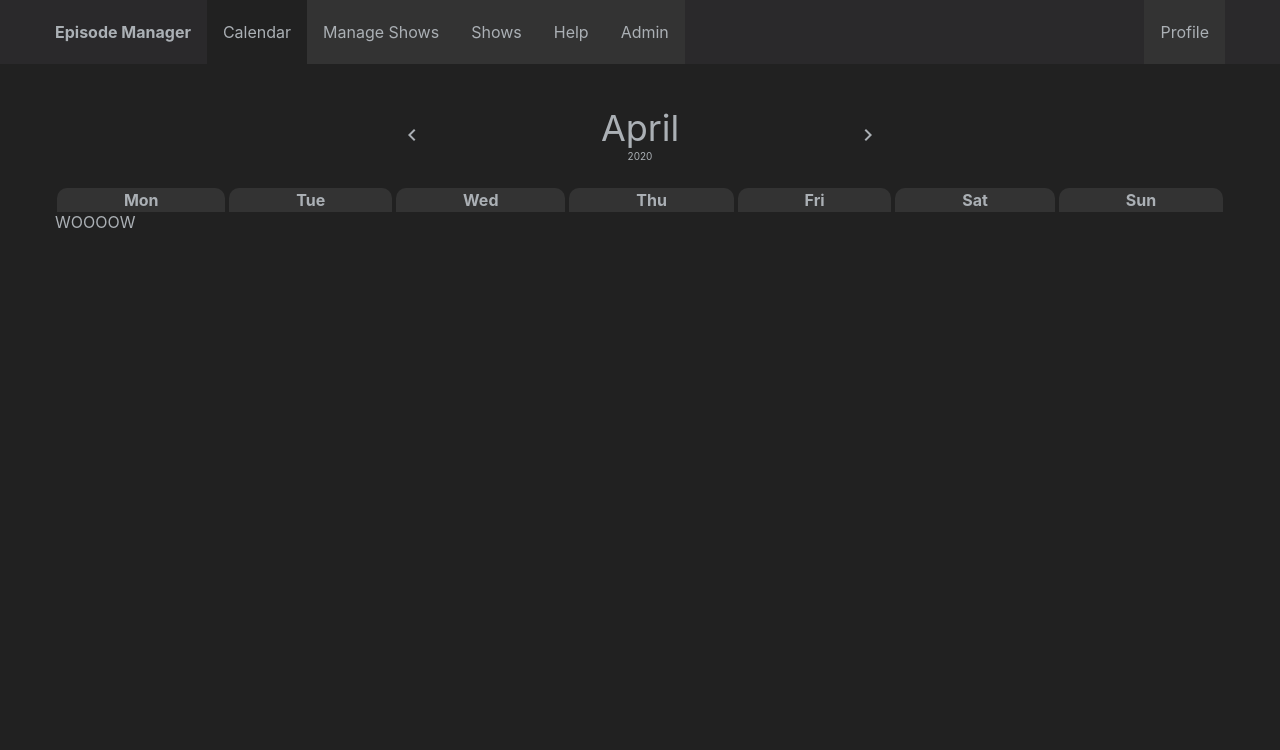
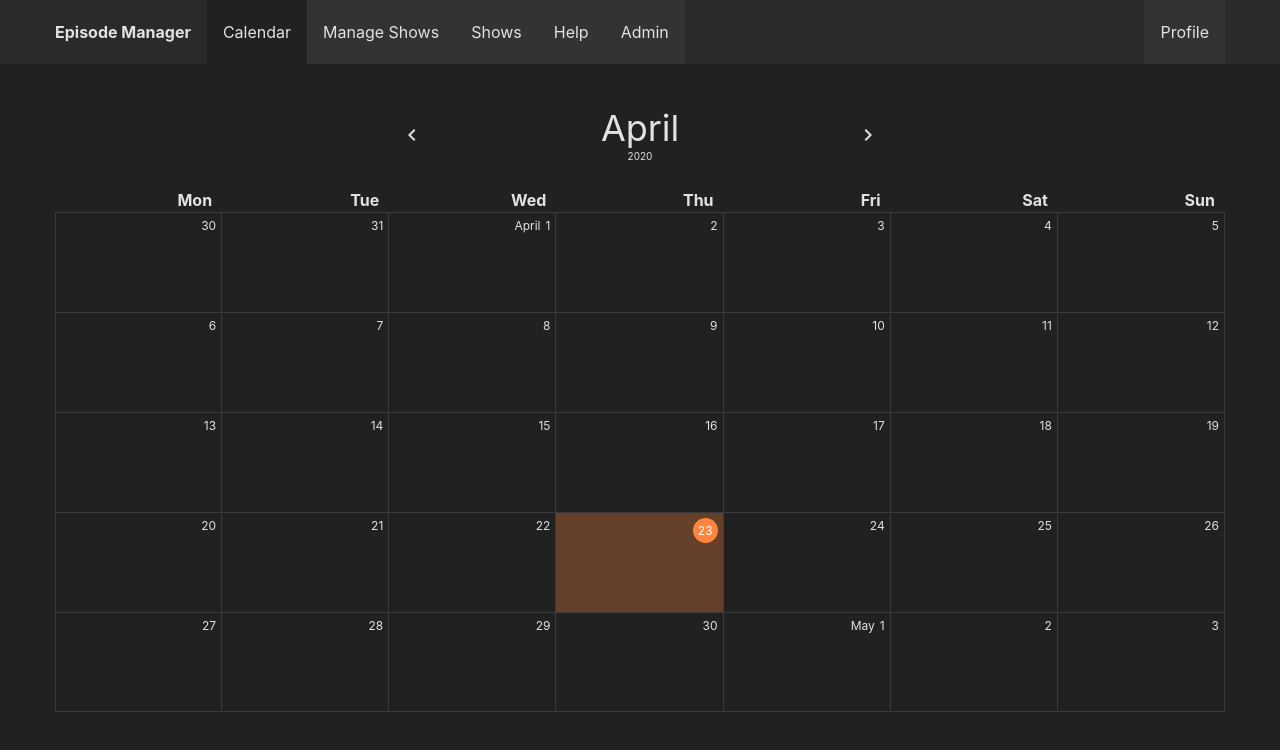
Before and after one commit to mark-buhagiar/EpisodeManager.UI, a React (Create React App) app: page / in a window 1280 px wide. Shown: the top 750 px of the page. Built offline with nearby package versions, Linux system fonts and the light colour scheme.

Commit message:
Generating calendar

```diff
--- a/src/components/calendar/Calendar.scss
+++ b/src/components/calendar/Calendar.scss
@@ -1,17 +1,68 @@
-@import "../../variables.scss";
+@import '../../variables.scss';
 
-.calendar-headers {
+$flex-basis-for-7-column: 13.5%;
+
+.calendar {
+    .calendar-header {
         display: flex;
         flex-flow: row nowrap;
         justify-content: space-around;
 
         .calendar-header-item {
-        flex: 1 1 auto;
-        margin: 0 2px;
-        border-radius: 10px 10px 0 0;
-        background-color: $accent-color;
+            flex: 1 1 $flex-basis-for-7-column;
+            padding-right: 10px;
             line-height: 1.5em;
-        text-align: center;
+            text-align: right;
             font-weight: bold;
         }
     }
+
+    .calendar-body {
+        display: flex;
+        flex-flow: row wrap;
+        justify-content: space-around;
+    }
+
+    .calendar-body-item {
+        flex: 1 1 $flex-basis-for-7-column;
+        min-height: 100px;
+        border: lighten($background-color, 10%) 1px solid;
+        border-left: none;
+        border-bottom: none;
+        display: flex;
+        flex-flow: column;
+        padding: 5px;
+        box-sizing: border-box;
+        font-size: 12px;
+
+        &:nth-of-type(7n + 1) {
+            border-left: lighten($background-color, 10%) 1px solid;
+        }
+
+        &:nth-last-of-type(-n + 7) {
+            border-bottom: lighten($background-color, 10%) 1px solid;
+        }
+
+        &.date-today {
+            color: lighten($text-color, 100%);
+            background-color: rgba($highlight-color, 0.3);
+        }
+
+        .date-label {
+            align-self: flex-end;
+            display: flex;
+            flex-flow: row nowrap;
+            align-items: center;
+
+            .day-label {
+                margin-left: 5px;
+
+                &.date-today {
+                    background-color: $highlight-color;
+                    border-radius: 50%;
+                    padding: 5px;
+                }
+            }
+        }
+    }
+}
--- a/src/components/calendar/Calendar.tsx
+++ b/src/components/calendar/Calendar.tsx
@@ -1,17 +1,48 @@
-import React from 'react';
+import moment from 'moment';
+import React, { useEffect, useState } from 'react';
+import { getDatesInRange } from '../../helpers/dateHelpers';
+import './Calendar.scss';
+import CalendarBody from './CalendarBody';
 import CalendarHeader from './CalendarHeader';
-import './Calendar.scss';
 
 interface Props {
     date: Date;
 }
 
 const Calendar: React.FC<Props> = (props: Props): JSX.Element => {
+    const [dates, setDates] = useState<Date[]>([]);
+    const [episodes, setEpisodes] = useState([]);
+    const [calendarStart, setCalendarStart] = useState<Date | null>(null);
+    const [calendarEnd, setCalendarEnd] = useState<Date | null>(null);
+
+    useEffect(() => {
+        const anchorDate = moment(props.date);
+
+        const calendarStart = moment(anchorDate).startOf('month');
+        calendarStart.subtract('day', calendarStart.day() === 0 ? 6 : calendarStart.day() - 1);
+
+        const calendarEnd = moment(anchorDate).endOf('month');
+        calendarEnd.add('day', 7 - calendarEnd.day());
+
+        setDates(getDatesInRange(calendarStart, calendarEnd));
+        setCalendarStart(calendarStart.toDate());
+        setCalendarEnd(calendarEnd.toDate());
+    }, [props.date]);
+
+    useEffect(() => {
+        if (!(calendarStart && calendarEnd)) return;
+
+        console.log(calendarStart);
+        console.log(calendarEnd);
+
+        // (async () => getEpisodesForUserBetweenDates(calendarStart, calendarEnd))();
+    }, [calendarStart, calendarEnd]);
+
     return (
-        <>
+        <div className="calendar">
             <CalendarHeader />
-            WOOOOW
-        </>
+            <CalendarBody dates={dates} />
+        </div>
     );
 };
 
--- /dev/null
+++ b/src/components/calendar/CalendarBody.tsx
@@ -0,0 +1,18 @@
+import React from 'react';
+import CalendarBodyItem from './CalendarBodyItem';
+
+interface Props {
+    dates: Date[];
+}
+
+const CalendarBody: React.FC<Props> = ({ dates }): JSX.Element => {
+    return (
+        <div className="calendar-body">
+            {dates.map((date) => (
+                <CalendarBodyItem key={date.getTime()} date={date} />
+            ))}
+        </div>
+    );
+};
+
+export default CalendarBody;
--- /dev/null
+++ b/src/components/calendar/CalendarBodyItem.tsx
@@ -0,0 +1,19 @@
+import React, { useState, useEffect } from 'react';
+import CalendarDateLabel from './CalendarDateLabel';
+import useIsToday from '../../hooks/useIsToday';
+
+interface Props {
+    date: Date;
+}
+
+const CalendarBodyItem: React.FC<Props> = ({ date }): JSX.Element => {
+    const isToday = useIsToday(date);
+
+    return (
+        <div className={['calendar-body-item', isToday ? 'date-today' : ''].join(' ')}>
+            <CalendarDateLabel date={date} />
+        </div>
+    );
+};
+
+export default CalendarBodyItem;
--- /dev/null
+++ b/src/components/calendar/CalendarDateLabel.tsx
@@ -0,0 +1,34 @@
+import React from 'react';
+import useIsToday from '../../hooks/useIsToday';
+
+interface Props {
+    date: Date;
+}
+
+const CalendarDateLabel: React.FC<Props> = ({ date }): JSX.Element => {
+    const isToday = useIsToday(date);
+
+    const monthNames = [
+        'January',
+        'February',
+        'March',
+        'April',
+        'May',
+        'June',
+        'July',
+        'August',
+        'September',
+        'October',
+        'November',
+        'December',
+    ];
+
+    return (
+        <div className="date-label">
+            {date.getDate() === 1 ? <div className="month-label">{monthNames[date.getMonth()]}</div> : ''}
+            <div className={['day-label', isToday ? 'date-today' : ''].join(' ')}>{date.getDate()}</div>
+        </div>
+    );
+};
+
+export default CalendarDateLabel;
--- a/src/components/calendar/CalendarHeader.tsx
+++ b/src/components/calendar/CalendarHeader.tsx
@@ -13,13 +13,11 @@ const CalendarHeader: React.FC = (): JSX.Element => {
     ];
 
     return (
-        <>
-            <div className="calendar-headers">
-                {headers.map((header) => (
-                    <CalendarHeaderItem key={header.label} {...header} />
-                ))}
-            </div>
-        </>
+        <div className="calendar-header">
+            {headers.map((header) => (
+                <CalendarHeaderItem key={header.label} {...header} />
+            ))}
+        </div>
     );
 };
 
--- /dev/null
+++ b/src/helpers/dateHelpers.ts
@@ -0,0 +1,10 @@
+import moment, { Moment } from 'moment';
+export function getDatesInRange(start: Moment, end: Moment): Date[] {
+    const dateArray = [];
+    let currentDate = moment(start);
+    while (currentDate.isBefore(end)) {
+        dateArray.push(currentDate.toDate());
+        currentDate = currentDate.add('day', 1);
+    }
+    return dateArray;
+}
--- /dev/null
+++ b/src/hooks/useIsToday.tsx
@@ -0,0 +1,10 @@
+const useIsToday = (date: Date): boolean => {
+    const today = new Date();
+    return (
+        today.getFullYear() === date.getFullYear() &&
+        today.getMonth() === date.getMonth() &&
+        today.getDate() === date.getDate()
+    );
+};
+
+export default useIsToday;
--- a/src/variables.scss
+++ b/src/variables.scss
@@ -5,7 +5,8 @@
 $background-color: #212121;
 $primary-color: #2a292b;
 $accent-color: #333333;
-$text-color: #abb0b5;
+$highlight-color: rgb(255, 132, 60);
+$text-color: #e2e2e2;
 
 $distance-covid-safe: 1em;
 $distance-covid-warning: 2em;
```
Lines whose indentation alone changed are shown as unchanged.
